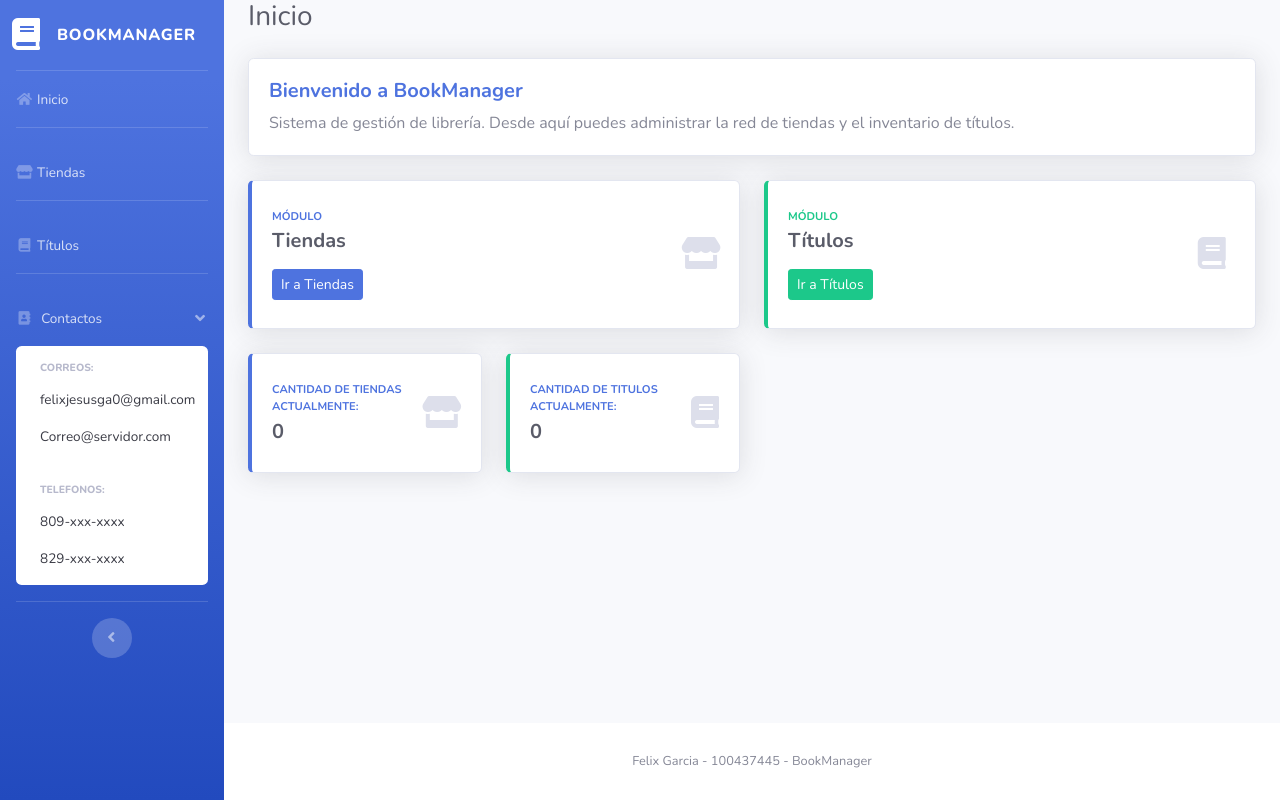
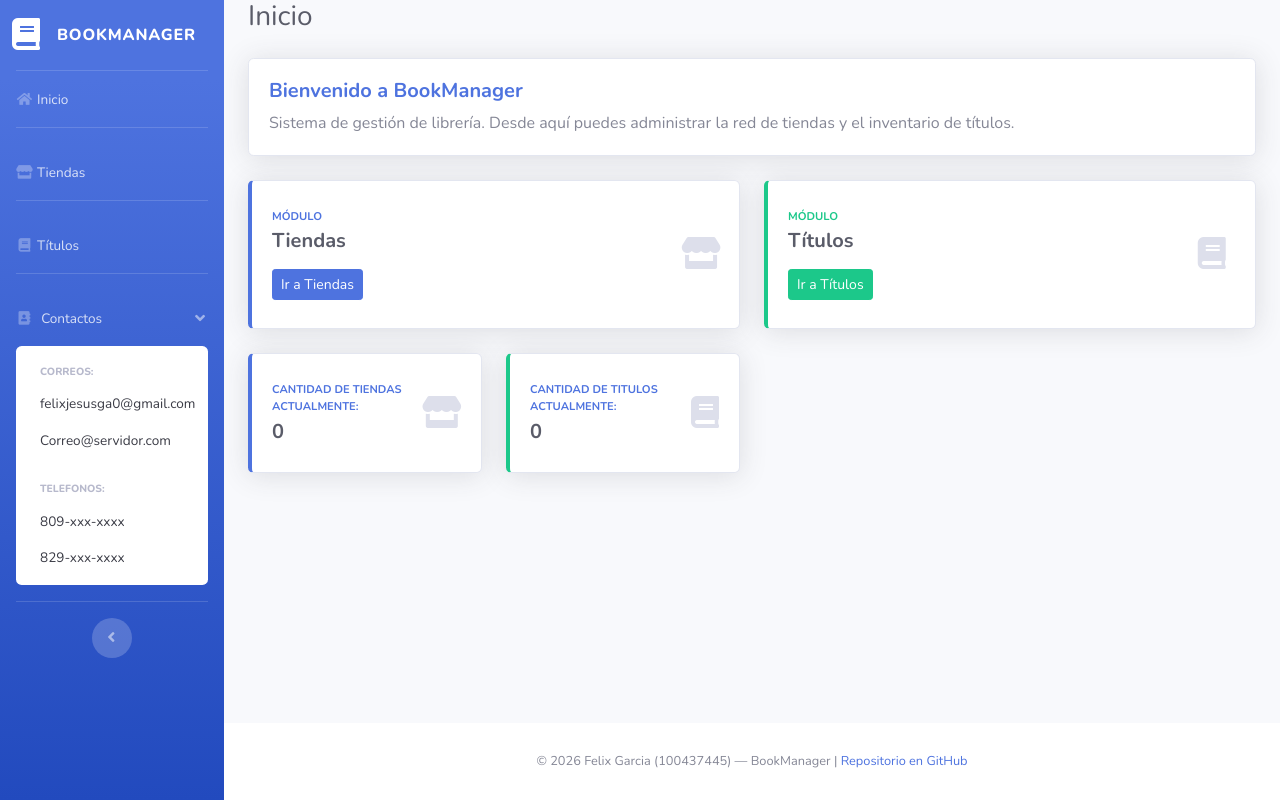
Before and after one commit to Fx0001/bookmanager-Felix-Garcia-100437445, a PHP site: page / in a window 1280 px wide, after a click on "Contactos". Run offline with PHP 8.4, Linux system fonts and the light colour scheme; data that the repository does not hold is empty.

Commit message:
Add files via upload

```diff
--- a/includes/footer.php
+++ b/includes/footer.php
@@ -4,15 +4,19 @@
 </div>
 <!-- End of Main Content -->
 
-            <!-- Footer -->
 <footer class="sticky-footer bg-white">
     <div class="container my-auto">
         <div class="copyright text-center my-auto">
-                        <span>Felix Garcia - 100437445 - BookManager</span>
+            <span>
+                &copy; 2026 Felix Garcia (100437445) &mdash; BookManager |
+                <a href="https://github.com/Fx0001/bookmanager-Felix-Garcia-100437445" target="_blank"
+                    rel="noopener noreferrer">
+                    Repositorio en GitHub
+                </a>
+            </span>
         </div>
     </div>
 </footer>
-            <!-- End of Footer -->
 
 </div>
 <!-- End of Content Wrapper -->
@@ -26,4 +30,5 @@
 <script src="<?= BASE_URL ?>assets/sb-admin-2.min.js"></script>
 
 </body>
+
 </html>
--- a/includes/header.php
+++ b/includes/header.php
@@ -70,10 +70,10 @@
                 </a>
                 <div id="collapseTwo" class="collapse" aria-labelledby="headingTwo" data-parent="#accordionSidebar">
                     <div class="bg-white py-2 collapse-inner rounded">
-                        <h6 class="collapse-header">Correos:</h6>
+                        <h6 class="collapse-header mt-1">Correos:</h6>
                         <a class="collapse-item" >felixjesusga0@gmail.com</a>
-                        <a class="collapse-item" >Correo@servidor.com</a><br>
-                        <h6 class="collapse-header">Telefonos:</h6>
+                        <a class="collapse-item" >Correo@servidor.com</a>
+                        <h6 class="collapse-header mt-3">Telefonos:</h6>
                         <a class="collapse-item" >809-xxx-xxxx</a>
                         <a class="collapse-item" >829-xxx-xxxx</a>
                     </div>
```
Lines whose indentation alone changed are shown as unchanged.
